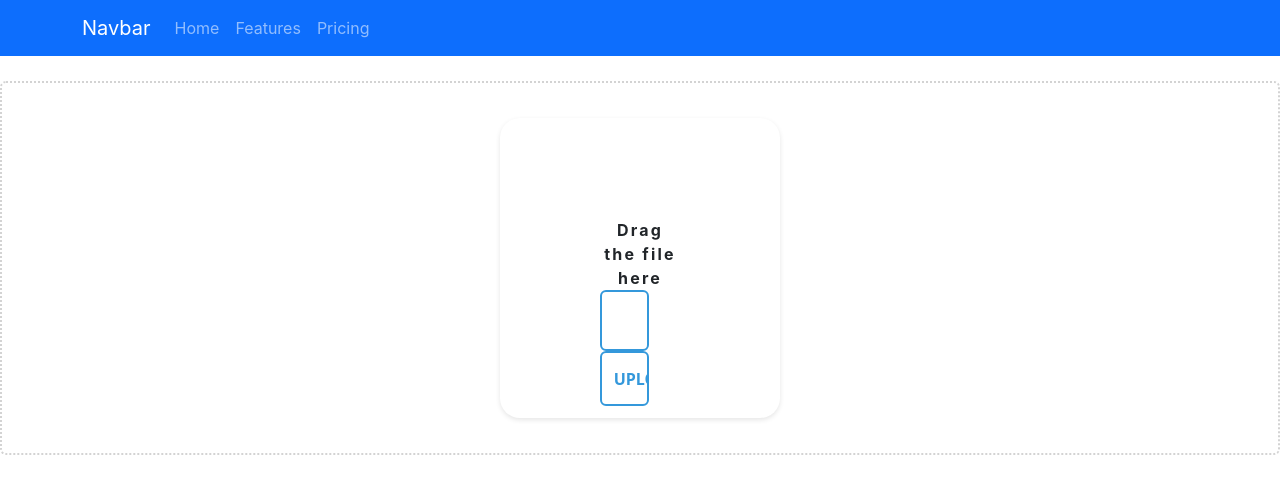
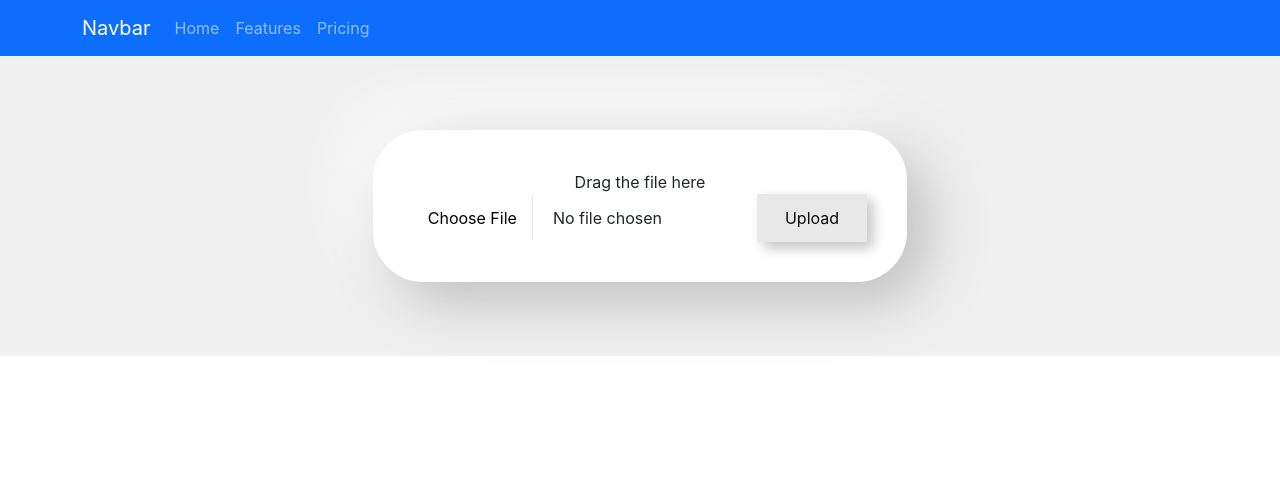
Before and after one commit to Anuja-habib/muleMigration-react, a React (Create React App) app: page / in a window 1280 px wide. Shown: the top 494 px of the page. Built offline with nearby package versions, Linux system fonts and the light colour scheme.

Commit message:
updated file upload design

```diff
--- a/src/components/file-upload/file-upload.component.css
+++ b/src/components/file-upload/file-upload.component.css
@@ -1,203 +1,76 @@
 .file-upload-container {
-    position: relative;
-  margin: 25px 0 15px;
-  border: 2px dotted lightgray;
-  padding: 35px 20px;
-  border-radius: 6px;
-  display: flex;
-  flex-direction: column;
-  align-items: center;
-  background-color: white;
-}
+    display: flex;
+    justify-content: center;
+    align-items: center;
+    min-height: 300px;
+    padding: 20px;
+    background-color: #f0f0f0;
+  }
+
   .upload-card {
-    background-color: #fff;
-    border-radius: 20px;
-    padding: 100px;
+    background-color: #ffffffe4;
+    padding: 40px;
     text-align: center;
     box-shadow: 0 2px 5px rgba(0, 0, 0, 0.1);
+    display: flex;
+    flex-direction: column;
+    align-items: center;
+    border-radius: 50px;
+    background: #ffffff;
+    box-shadow: 20px 20px 60px #bebebe,
+                -20px -20px 60px #ffffff;
   }
 
-  .cloud-icon {
-    width: 80px;
-    height: 80px;
-    margin-bottom: 20px;
-    fill: #2b3dc9; /* Pink color */
+  button {
+    color: #090909;
+    padding: 0.7em 1.7em;
+    font-size: 18px;
+    border-radius: 0.5em;
+    background: #e8e8e8;
+    cursor: pointer;
+    border: 1px solid #e8e8e8;
+    transition: all 0.3s;
+    box-shadow: 6px 6px 12px #c5c5c5, -6px -6px 12px #ffffff;
   }
 
-  .drag-drop-text {
-    font-weight: bold;
-    letter-spacing: 2.2px;
-    margin-top: 0;
-    text-align: center;
+  button:active {
+    color: #666;
+    box-shadow: inset 4px 4px 12px #c5c5c5, inset -4px -4px 12px #ffffff;
+  }
+  .input {
+    border: none;
+    padding: 1rem;
+    border-radius: 1rem;
+    background: #e8e8e8;
+    box-shadow: 20px 20px 60px #c5c5c5,
+           -20px -20px 60px #ffffff;
+    transition: 0.3s;
+   }
+
+   .input:focus {
+    outline-color: #e8e8e8;
+    background: #e8e8e8;
+    box-shadow: inset 20px 20px 60px #c5c5c5,
+           inset -20px -20px 60px #ffffff;
+    transition: 0.3s;
+   }
+
+   .input_container {
+    border: 1px solid #e5e5e5;
   }
 
-  .select-files-button {
-    box-sizing: border-box;
-    appearance: none;
-    background-color: transparent;
-    border: 2px solid #3498db;
-    cursor: pointer;
-    font-size: 1rem;
-    line-height: 1;
-    padding: 1.1em 2.8em;
-    text-align: center;
-    text-transform: uppercase;
-    font-weight: 700;
-    border-radius: 6px;
-    color: #3498db;
-    position: relative;
-    overflow: hidden;
-    z-index: 1;
-    transition: color 250ms ease-in-out;
-    font-family: "Open Sans", sans-serif;
-    width: 45%;
-    display: flex;
-    align-items: center;
-    padding-right: 0;
-    justify-content: center;
-
-    &:after {
-      content: "";
-      position: absolute;
-      display: block;
-      top: 0;
-      left: 50%;
-      transform: translateX(-50%);
-      width: 0;
-      height: 100%;
-      background: #3498db;
-      z-index: -1;
-      transition: width 250ms ease-in-out;
-    }
-
-    i {
-      font-size: 22px;
-      margin-right: 5px;
-      border-right: 2px solid;
-      position: absolute;
-      top: 0;
-      bottom: 0;
-      left: 0;
-      right: 0;
-      width: 20%;
-      display: flex;
-      flex-direction: column;
-      justify-content: center;
-    }
-
-    @media only screen and (max-width: 500px) {
-      width: 70%;
-    }
-
-    @media only screen and (max-width: 350px) {
-      width: 100%;
-    }
-
-    &:hover {
-      color: #fff;
-      outline: 0;
-      background: transparent;
-
-      &:after {
-        width: 110%;
-      }
-    }
-
-    &:focus {
-      outline: 0;
-      background: transparent;
-    }
-
-    &:disabled {
-      opacity: 0.4;
-      filter: grayscale(100%);
-      pointer-events: none;
-    }
-
-}
-  .file-input {
-    display: none;
-  }
-  .dummy {
-  box-sizing: border-box;
-  appearance: none;
-  background-color: transparent;
-  border: 2px solid #3498db;
-  cursor: pointer;
-  font-size: 1rem;
-  line-height: 1;
-  padding: 1.1em 2.8em;
-  text-align: center;
-  text-transform: uppercase;
-  font-weight: 700;
-  border-radius: 6px;
-  color: #3498db;
-  position: relative;
-  overflow: hidden;
-  z-index: 1;
-  transition: color 250ms ease-in-out;
-  font-family: "Open Sans", sans-serif;
-  width: 45%;
-  display: flex;
-  align-items: center;
-  padding-right: 0;
-  justify-content: center;
-
-  &:after {
-    content: "";
-    position: absolute;
-    display: block;
-    top: 0;
-    left: 50%;
-    transform: translateX(-50%);
-    width: 0;
-    height: 100%;
-    background: #3498db;
-    z-index: -1;
-    transition: width 250ms ease-in-out;
+  input[type=file]::file-selector-button {
+    background-color: #fff;
+    color: #000;
+    border: 0px;
+    border-right: 1px solid #e5e5e5;
+    padding: 10px 15px;
+    margin-right: 20px;
+    transition: .5s;
   }
 
-  i {
-    font-size: 22px;
-    margin-right: 5px;
-    border-right: 2px solid;
-    position: absolute;
-    top: 0;
-    bottom: 0;
-    left: 0;
-    right: 0;
-    width: 20%;
-    display: flex;
-    flex-direction: column;
-    justify-content: center;
+  input[type=file]::file-selector-button:hover {
+    background-color: #eee;
+    border: 0px;
+    border-right: 1px solid #e5e5e5;
   }
-
-  @media only screen and (max-width: 500px) {
-    width: 70%;
-  }
-
-  @media only screen and (max-width: 350px) {
-    width: 100%;
-  }
-
-  &:hover {
-    color: #fff;
-    outline: 0;
-    background: transparent;
-
-    &:after {
-      width: 110%;
-    }
-  }
-
-  &:focus {
-    outline: 0;
-    background: transparent;
-  }
-
-  &:disabled {
-    opacity: 0.4;
-    filter: grayscale(100%);
-    pointer-events: none;
-  }
-}
--- a/src/components/file-upload/file-upload.component.jsx
+++ b/src/components/file-upload/file-upload.component.jsx
@@ -3,18 +3,21 @@ import './/file-upload.component.css';
 
 function FileUpload() {
   const [selectedFile, setSelectedFile] = useState(null);
-
+  const [uploadSuccessful, setUploadSuccessful] = useState(false);
+  const [uploadError, setUploadError] = useState(null);
   const handleFileChange = (event) => {
     setSelectedFile(event.target.files[0]);
+    setUploadSuccessful(false); // Reset success message on new file selection
+    setUploadError(null);
   };
 
   const handleSubmit = async (event) => {
     event.preventDefault();
-
+    console.log('event',selectedFile)
     if (selectedFile) {
       const formData = new FormData();
       formData.append('file', selectedFile);
-
+      console.log('event',selectedFile)
       try {
         const response = await fetch('/upload', {
           method: 'POST',
@@ -26,10 +29,15 @@ function FileUpload() {
         }
 
         const data = await response.json();
-        console.log('File uploaded successfully:', data);
-
-      } catch (error) {
-        console.error('Error uploading file:', error);
+      console.log('File uploaded successfully:', data);
+      setSelectedFile(null); // Clear the selected file from state
+      event.target.reset();   // Clear the file input field
+      setUploadSuccessful(true); // Set the success message
+      setUploadError(null);       // Clear any previous error
+    } catch (error) {
+      console.error('Error uploading file:', error);
+      setUploadError(error.message); // Set the error message for display
+      setUploadSuccessful(false);
       }
     }
   };
@@ -40,7 +48,7 @@ function FileUpload() {
       <div className="cloud-icon">
       <label className='drag-drop-text'> Drag the file here</label>
     <form onSubmit={handleSubmit}>
-      <input className='dummy'
+      <input
         label ="Drag or select the file"
         type="file"
         onChange={handleFileChange}
```
